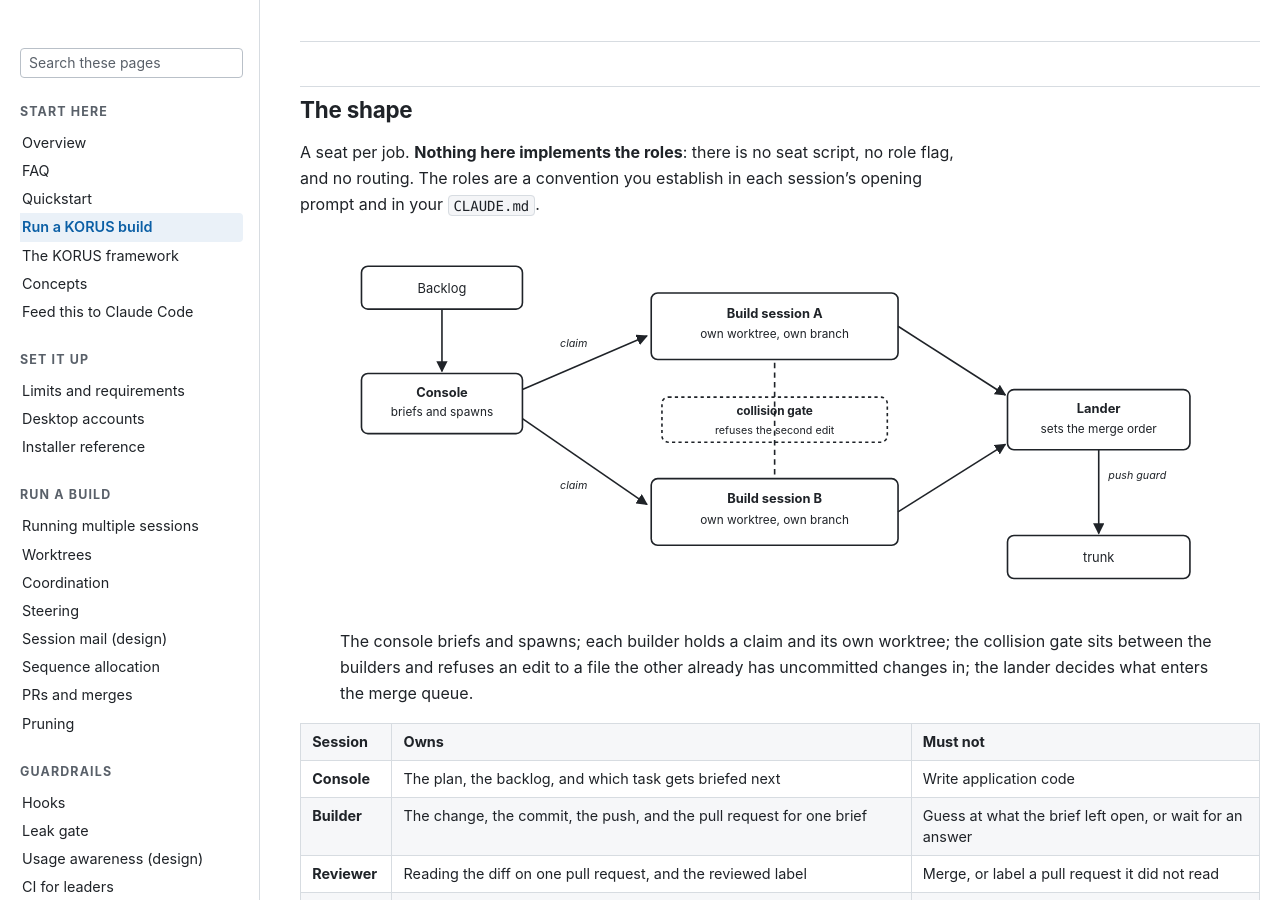
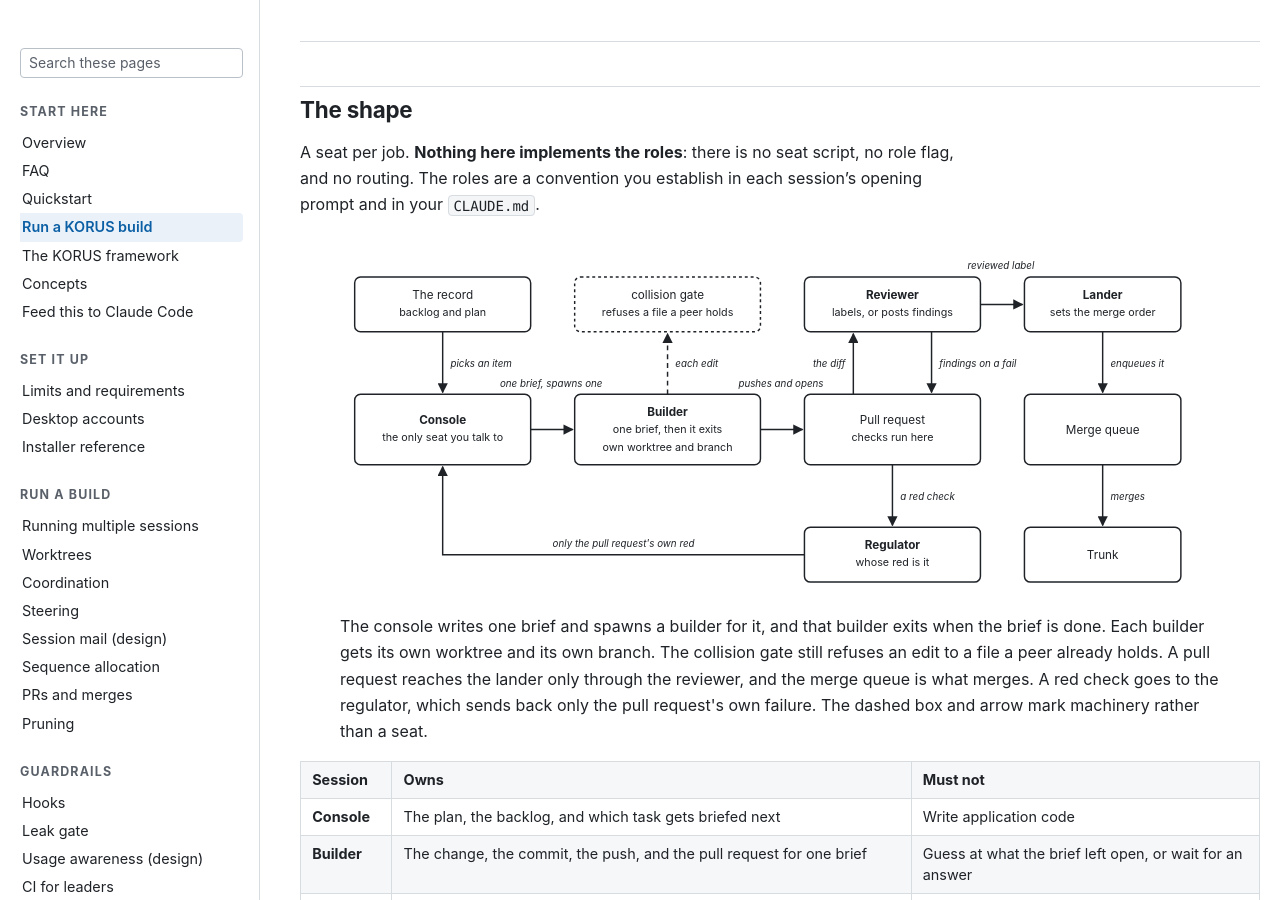
Before and after one commit to wshallwshall/claude-multisession, a Jekyll site: the page built from docs/KORUS-BUILD.md, in a window 1280 px wide and 900 px high, scrolled down 679 px. Built offline with Jekyll 4.4.1, drawn with Linux system fonts in a browser that asks for light colours; our own code applies the rules of GitHub Pages for plain Markdown files.

Commit message:
docs(korus-build): redraw the figure, which still showed the retired shape
An earlier pass corrected this figure's text labels. Dispatcher became Console,
and the Lander sub-label "the only one that pushes" became "sets the merge
order". Both were right and neither reached the layout, which still drew two
standing build sessions with a collision gate between them and had no Reviewer
and no Regulator node at all.

WHAT IT DRAWS NOW. A left-to-right spine on three bands. The record, the
collision gate, the Reviewer and the Lander sit above; Console, Builder, pull
request and merge queue on the spine; Regulator and trunk below.

THE SPINE BREAKS ON PURPOSE, between the pull request and the merge queue. The
only path across goes up through the Reviewer and along to the Lander. That gap
is the claim: a pull request reaches the Lander only through a Reviewer.

Eleven arrows, all labelled. The elbow from the Regulator back to the Console
carries "only the pull request's own red", which closes the rebrief loop and is
the rule the Regulator exists to enforce.

JUDGMENT CALLS, recorded because each could have gone the other way. One
Builder rather than two, because two boxes redraw the standing-lane shape this
correction retires; the box says "one brief, then it exits" instead. The
collision gate keeps a box but leaves the centre, and is the only dashed
element, with the caption saying dashed means machinery rather than a seat. No
Steward, because it names an account to the Console and touches nothing on the
path from the record to the trunk. The push-guard label is dropped: on this
layout its only home would be the queue-to-trunk edge, which is not what the
guard does.

VERIFIED BY SCRIPT, NOT BY EYE. Twelve segments sampled at 2001 points each
against all ten rectangles: zero enter a box interior. Every endpoint within
2px of its intended boundary. Zero label-box overlaps, zero label-label
overlaps. Thirty text elements resolve to nineteen in-box labels and eleven
edge labels for eleven arrows. The aria-label was checked to name only drawn
things, and steward, push guard, claim, build session and dispatcher are absent
from the whole SVG. Then rendered to PNG at 2x and looked at.

Suite 200 passed, ASCII gate exit 0 over 119 files. The figure contributes zero
prose units, confirmed by running the prose test's own extractor over this file
before and after: 34 units, 5398 characters both times.

```diff
--- a/docs/KORUS-BUILD.md
+++ b/docs/KORUS-BUILD.md
@@ -22,45 +22,70 @@ role flag, and no routing. The roles are a convention you establish in each sess
 and in your `CLAUDE.md`.
 
 <figure role="group">
-<svg viewBox="0 0 820 360" xmlns="http://www.w3.org/2000/svg" role="img" aria-label="The KORUS build shape. A backlog feeds a console, which writes a brief and spawns a build session for it. Each builder works in its own git worktree on its own branch, and a claim marks which task each holds. The collision gate sits between the two builders and refuses an edit to a file the other one already has uncommitted changes in. Each builder pushes its own branch and opens its own pull request, and the lander decides what enters the merge queue, with a push guard between the lander and the trunk.">
+<svg viewBox="0 0 900 380" xmlns="http://www.w3.org/2000/svg" role="img" aria-label="The KORUS build shape. The record feeds a console that writes one brief and spawns a builder, which edits in its own worktree on its own branch behind a dashed collision gate, then pushes its branch and opens a pull request; a reviewer reads the diff and either posts findings back on that pull request or hands it to the lander with a reviewed label, the lander enqueues it and the merge queue merges it into the trunk, and a red check on the pull request goes to a regulator that returns only the pull request's own red to the console.">
   <defs>
     <marker id="korus-arrow" viewBox="0 0 10 10" refX="9" refY="5" markerWidth="7" markerHeight="7" orient="auto-start-reverse">
       <path d="M0,0 L10,5 L0,10 z" fill="currentColor" />
     </marker>
   </defs>
-  <rect x="20" y="30" width="150" height="40" rx="6" fill="none" stroke="currentColor" stroke-width="1.5" />
-  <text x="95" y="55" font-size="12" text-anchor="middle" fill="currentColor">Backlog</text>
-  <line x1="95" y1="70" x2="95" y2="128" stroke="currentColor" stroke-width="1.5" marker-end="url(#korus-arrow)" />
-  <rect x="20" y="130" width="150" height="56" rx="6" fill="none" stroke="currentColor" stroke-width="1.5" />
-  <text x="95" y="152" font-size="12" font-weight="bold" text-anchor="middle" fill="currentColor">Console</text>
-  <text x="95" y="170" font-size="11" text-anchor="middle" fill="currentColor">briefs and spawns</text>
-  <line x1="170" y1="145" x2="286" y2="95" stroke="currentColor" stroke-width="1.5" marker-end="url(#korus-arrow)" />
-  <line x1="170" y1="172" x2="286" y2="252" stroke="currentColor" stroke-width="1.5" marker-end="url(#korus-arrow)" />
-  <text x="205" y="105" font-size="10" font-style="italic" fill="currentColor">claim</text>
-  <text x="205" y="238" font-size="10" font-style="italic" fill="currentColor">claim</text>
-  <rect x="290" y="55" width="230" height="62" rx="6" fill="none" stroke="currentColor" stroke-width="1.5" />
-  <text x="405" y="78" font-size="12" font-weight="bold" text-anchor="middle" fill="currentColor">Build session A</text>
-  <text x="405" y="97" font-size="11" text-anchor="middle" fill="currentColor">own worktree, own branch</text>
-  <rect x="290" y="228" width="230" height="62" rx="6" fill="none" stroke="currentColor" stroke-width="1.5" />
-  <text x="405" y="251" font-size="12" font-weight="bold" text-anchor="middle" fill="currentColor">Build session B</text>
-  <text x="405" y="270" font-size="11" text-anchor="middle" fill="currentColor">own worktree, own branch</text>
-  <line x1="405" y1="120" x2="405" y2="225" stroke="currentColor" stroke-width="1.5" stroke-dasharray="5 4" />
-  <rect x="300" y="152" width="210" height="42" rx="6" fill="none" stroke="currentColor" stroke-width="1.5" stroke-dasharray="3 3" />
-  <text x="405" y="169" font-size="11" font-weight="bold" text-anchor="middle" fill="currentColor">collision gate</text>
-  <text x="405" y="186" font-size="10" text-anchor="middle" fill="currentColor">refuses the second edit</text>
-  <line x1="520" y1="86" x2="620" y2="150" stroke="currentColor" stroke-width="1.5" marker-end="url(#korus-arrow)" />
-  <line x1="520" y1="259" x2="620" y2="196" stroke="currentColor" stroke-width="1.5" marker-end="url(#korus-arrow)" />
-  <rect x="622" y="145" width="170" height="56" rx="6" fill="none" stroke="currentColor" stroke-width="1.5" />
-  <text x="707" y="167" font-size="12" font-weight="bold" text-anchor="middle" fill="currentColor">Lander</text>
-  <text x="707" y="185" font-size="11" text-anchor="middle" fill="currentColor">sets the merge order</text>
-  <line x1="707" y1="201" x2="707" y2="279" stroke="currentColor" stroke-width="1.5" marker-end="url(#korus-arrow)" />
-  <text x="716" y="228" font-size="10" font-style="italic" fill="currentColor">push guard</text>
-  <rect x="622" y="281" width="170" height="40" rx="6" fill="none" stroke="currentColor" stroke-width="1.5" />
-  <text x="707" y="306" font-size="12" text-anchor="middle" fill="currentColor">trunk</text>
+  <rect x="15" y="44" width="180" height="56" rx="6" fill="none" stroke="currentColor" stroke-width="1.5" />
+  <text x="105" y="66" font-size="12" text-anchor="middle" fill="currentColor">The record</text>
+  <text x="105" y="84" font-size="11" text-anchor="middle" fill="currentColor">backlog and plan</text>
+  <line x1="105" y1="100" x2="105" y2="162" stroke="currentColor" stroke-width="1.5" marker-end="url(#korus-arrow)" />
+  <text x="113" y="136" font-size="10" font-style="italic" fill="currentColor">picks an item</text>
+  <rect x="15" y="164" width="180" height="72" rx="6" fill="none" stroke="currentColor" stroke-width="1.5" />
+  <text x="105" y="194" font-size="12" font-weight="bold" text-anchor="middle" fill="currentColor">Console</text>
+  <text x="105" y="212" font-size="11" text-anchor="middle" fill="currentColor">the only seat you talk to</text>
+  <line x1="195" y1="200" x2="238" y2="200" stroke="currentColor" stroke-width="1.5" marker-end="url(#korus-arrow)" />
+  <text x="216" y="156" font-size="10" font-style="italic" text-anchor="middle" fill="currentColor">one brief, spawns one</text>
+  <rect x="240" y="164" width="190" height="72" rx="6" fill="none" stroke="currentColor" stroke-width="1.5" />
+  <text x="335" y="186" font-size="12" font-weight="bold" text-anchor="middle" fill="currentColor">Builder</text>
+  <text x="335" y="204" font-size="11" text-anchor="middle" fill="currentColor">one brief, then it exits</text>
+  <text x="335" y="222" font-size="11" text-anchor="middle" fill="currentColor">own worktree and branch</text>
+  <line x1="335" y1="164" x2="335" y2="102" stroke="currentColor" stroke-width="1.5" stroke-dasharray="5 4" marker-end="url(#korus-arrow)" />
+  <text x="343" y="136" font-size="10" font-style="italic" fill="currentColor">each edit</text>
+  <rect x="240" y="44" width="190" height="56" rx="6" fill="none" stroke="currentColor" stroke-width="1.5" stroke-dasharray="3 3" />
+  <text x="335" y="66" font-size="12" text-anchor="middle" fill="currentColor">collision gate</text>
+  <text x="335" y="84" font-size="11" text-anchor="middle" fill="currentColor">refuses a file a peer holds</text>
+  <line x1="430" y1="200" x2="473" y2="200" stroke="currentColor" stroke-width="1.5" marker-end="url(#korus-arrow)" />
+  <text x="451" y="156" font-size="10" font-style="italic" text-anchor="middle" fill="currentColor">pushes and opens</text>
+  <rect x="475" y="164" width="180" height="72" rx="6" fill="none" stroke="currentColor" stroke-width="1.5" />
+  <text x="565" y="194" font-size="12" text-anchor="middle" fill="currentColor">Pull request</text>
+  <text x="565" y="212" font-size="11" text-anchor="middle" fill="currentColor">checks run here</text>
+  <line x1="525" y1="164" x2="525" y2="102" stroke="currentColor" stroke-width="1.5" marker-end="url(#korus-arrow)" />
+  <text x="517" y="136" font-size="10" font-style="italic" text-anchor="end" fill="currentColor">the diff</text>
+  <rect x="475" y="44" width="180" height="56" rx="6" fill="none" stroke="currentColor" stroke-width="1.5" />
+  <text x="565" y="66" font-size="12" font-weight="bold" text-anchor="middle" fill="currentColor">Reviewer</text>
+  <text x="565" y="84" font-size="11" text-anchor="middle" fill="currentColor">labels, or posts findings</text>
+  <line x1="605" y1="100" x2="605" y2="162" stroke="currentColor" stroke-width="1.5" marker-end="url(#korus-arrow)" />
+  <text x="613" y="136" font-size="10" font-style="italic" fill="currentColor">findings on a fail</text>
+  <line x1="655" y1="72" x2="698" y2="72" stroke="currentColor" stroke-width="1.5" marker-end="url(#korus-arrow)" />
+  <text x="676" y="36" font-size="10" font-style="italic" text-anchor="middle" fill="currentColor">reviewed label</text>
+  <rect x="700" y="44" width="160" height="56" rx="6" fill="none" stroke="currentColor" stroke-width="1.5" />
+  <text x="780" y="66" font-size="12" font-weight="bold" text-anchor="middle" fill="currentColor">Lander</text>
+  <text x="780" y="84" font-size="11" text-anchor="middle" fill="currentColor">sets the merge order</text>
+  <line x1="780" y1="100" x2="780" y2="162" stroke="currentColor" stroke-width="1.5" marker-end="url(#korus-arrow)" />
+  <text x="788" y="136" font-size="10" font-style="italic" fill="currentColor">enqueues it</text>
+  <rect x="700" y="164" width="160" height="72" rx="6" fill="none" stroke="currentColor" stroke-width="1.5" />
+  <text x="780" y="205" font-size="12" text-anchor="middle" fill="currentColor">Merge queue</text>
+  <line x1="780" y1="236" x2="780" y2="298" stroke="currentColor" stroke-width="1.5" marker-end="url(#korus-arrow)" />
+  <text x="788" y="272" font-size="10" font-style="italic" fill="currentColor">merges</text>
+  <rect x="700" y="300" width="160" height="56" rx="6" fill="none" stroke="currentColor" stroke-width="1.5" />
+  <text x="780" y="332" font-size="12" text-anchor="middle" fill="currentColor">Trunk</text>
+  <line x1="565" y1="236" x2="565" y2="298" stroke="currentColor" stroke-width="1.5" marker-end="url(#korus-arrow)" />
+  <text x="573" y="272" font-size="10" font-style="italic" fill="currentColor">a red check</text>
+  <rect x="475" y="300" width="180" height="56" rx="6" fill="none" stroke="currentColor" stroke-width="1.5" />
+  <text x="565" y="322" font-size="12" font-weight="bold" text-anchor="middle" fill="currentColor">Regulator</text>
+  <text x="565" y="340" font-size="11" text-anchor="middle" fill="currentColor">whose red is it</text>
+  <polyline points="475,328 105,328 105,238" fill="none" stroke="currentColor" stroke-width="1.5" marker-end="url(#korus-arrow)" />
+  <text x="290" y="320" font-size="10" font-style="italic" text-anchor="middle" fill="currentColor">only the pull request's own red</text>
 </svg>
-<figcaption>The console briefs and spawns; each builder holds a claim and its own worktree; the
-collision gate sits between the builders and refuses an edit to a file the other already has
-uncommitted changes in; the lander decides what enters the merge queue.</figcaption>
+<figcaption>The console writes one brief and spawns a builder for it, and that builder exits when the
+brief is done. Each builder gets its own worktree and its own branch. The collision gate still
+refuses an edit to a file a peer already holds. A pull request reaches the lander only through the
+reviewer, and the merge queue is what merges. A red check goes to the regulator, which sends back
+only the pull request's own failure. The dashed box and arrow mark machinery rather than a
+seat.</figcaption>
 </figure>
 
 | Session | Owns | Must not |
```
